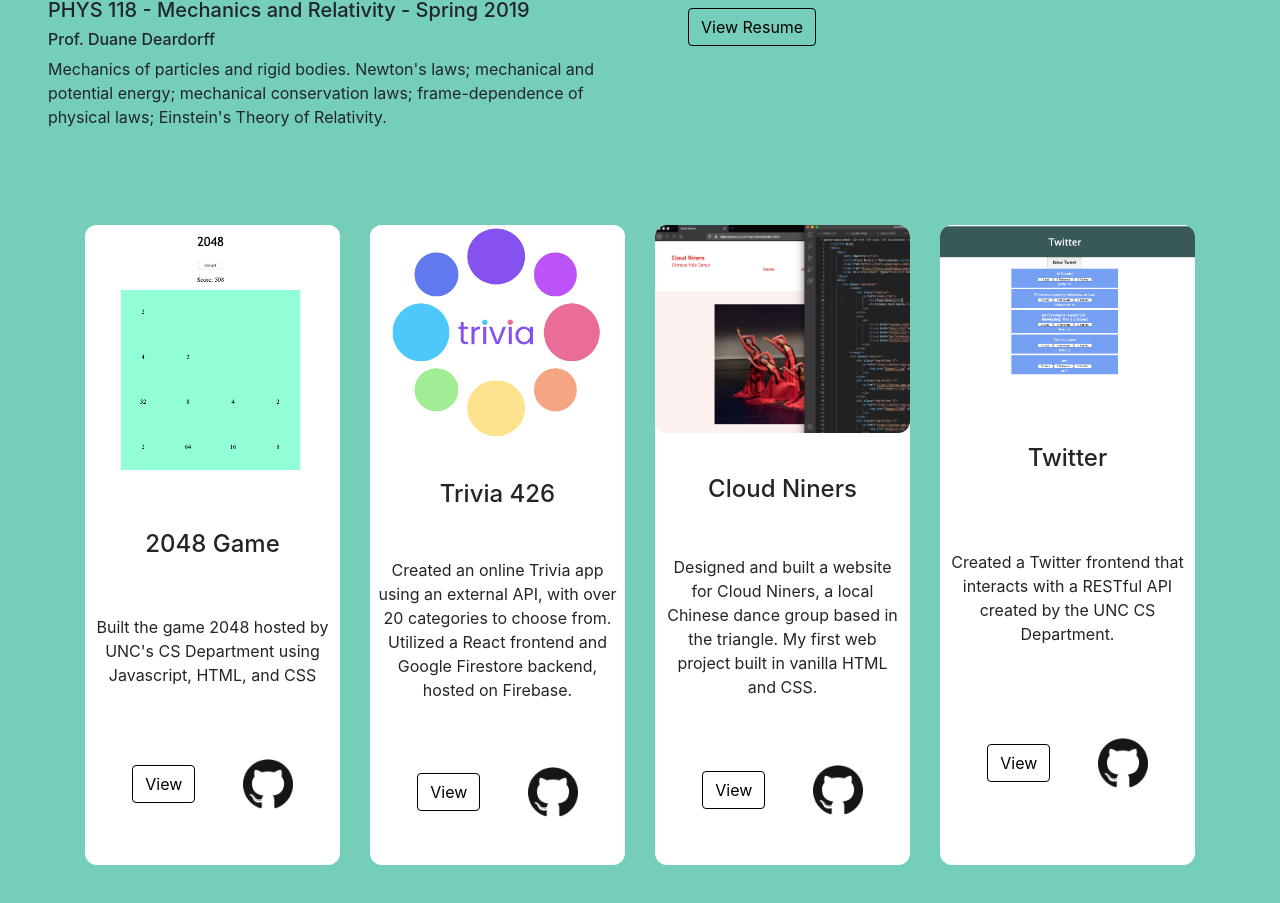
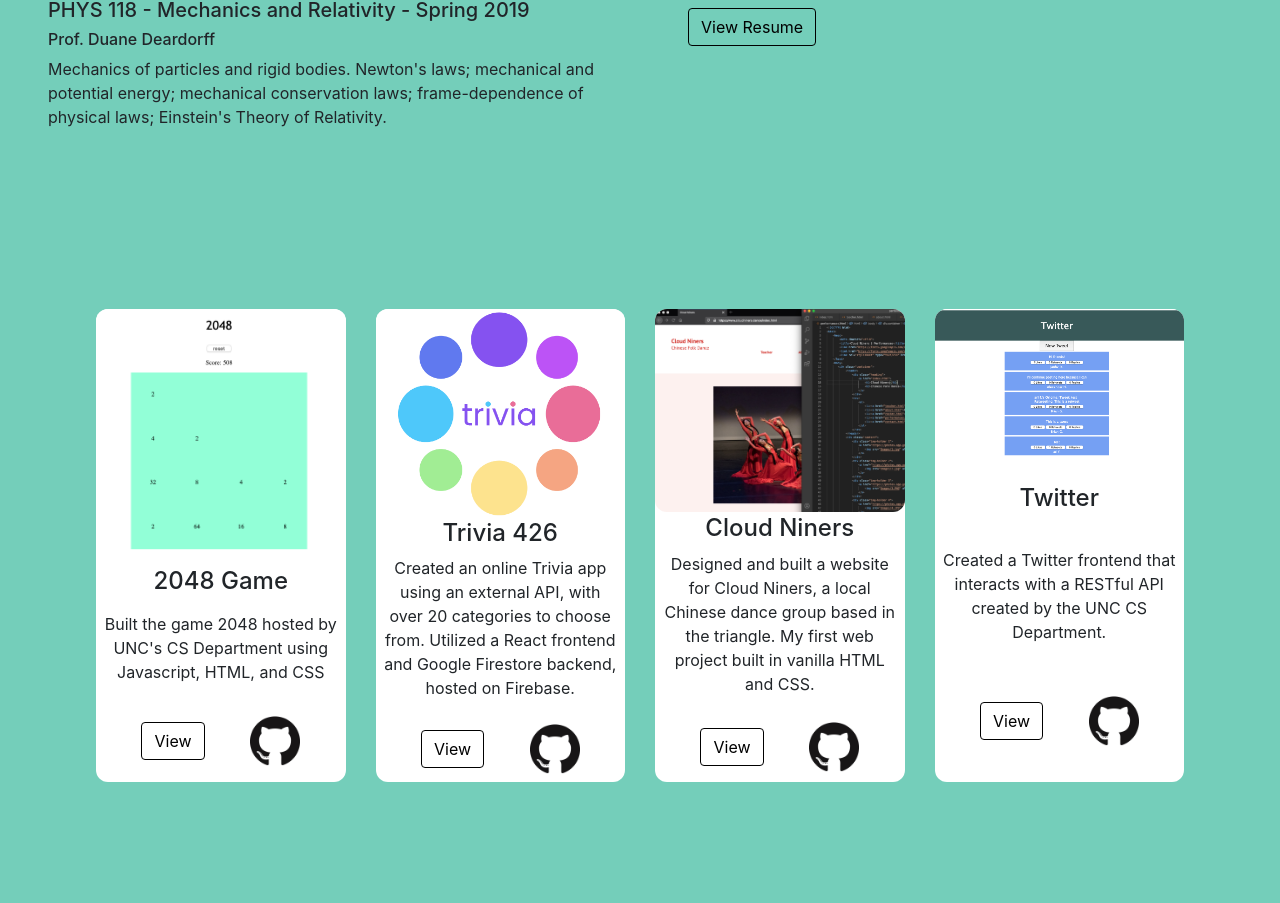
Before and after one commit to andrqwli/personal, a React (Create React App) app: page / in a window 1280 px wide. Shown: the part 1701-2604 px from the top of the page. Built offline with nearby package versions, Linux system fonts and the light colour scheme.

Commit message:
made responsive

```diff
--- a/src/components/Contact.js
+++ b/src/components/Contact.js
@@ -6,10 +6,10 @@ import linkedin from '../media/linkedin.svg';
 
 export default function Contact() {
     return (
-        <div className="page project" id="contact">
-            <Container>
+        <div className="page" id="contact">
+            <Container fluid>
                 <Row id="contact">
-                    <Col xs className="contact">
+                    <Col className="contact" sm={6} xs={8}>
                         <h2>Get In Touch</h2>
                         <p>I'm currently looking for new opportunities! Whether you have any questions about my background, skills, or experience, or simply just want to say hi, feel free to reach out!</p>
                         <a href="mailto:andrqwli@live.unc.edu">
--- a/src/components/Experience.js
+++ b/src/components/Experience.js
@@ -10,7 +10,7 @@ export default function Experience() {
         <div className='page' id="exp">
             <Container fluid>
                 <Row>
-                    <Col className="exp">
+                    <Col className="exp column" md={12} lg={6}>
                         <h3>Resume</h3>
                         <div className="resume">
                             <div className="ed">
@@ -29,7 +29,7 @@ export default function Experience() {
                             {Stem.map((obj) => <Coursework {...obj}/>)}
                         </div>
                     </Col>
-                    <Col className="exp">
+                    <Col className="exp column" md={12} lg={6}>
                         <h3>COMP Courses</h3>
                         <div className="courses">
                             {Courses.map((obj) => <Coursework {...obj}/>)}
--- a/src/components/Home.js
+++ b/src/components/Home.js
@@ -5,10 +5,10 @@ import Button from 'react-bootstrap/Button';
 
 export default function Home() {
     return (
-        <div className="home page" id="home">
+        <div className="page" id="home">
             <Container fluid>
                 <Row>
-                    <Col>
+                    <Col className="column home" md={12} lg={6}>
                         <div className="textbox">
                             <h4>Hi, my name is</h4>
                             <h1>Andrew Li.</h1>
@@ -19,7 +19,7 @@ export default function Home() {
                             </a>
                         </div>
                     </Col>
-                    <Col>
+                    <Col className="column home-img" md={12} lg={6}>
                         <div className="img-container">
                             <img src={headshot} alt='headshot'/>
                         </div>
--- a/src/components/Projects.js
+++ b/src/components/Projects.js
@@ -6,10 +6,10 @@ import {Container, Row, Col, Button} from 'react-bootstrap';
 export default function Projects() {
     return (
         <div className="page" id="projects">
-            <Container>
-                <Row>
+            <Container fluid className="px-lg-5">
+                <Row className="px-lg-5 px-sm-3">
                     {Proj.map((obj) => (
-                        <Col>
+                        <Col className="column projects" xl={3} lg={6} md={6} sm={12}>
                             <ProjectCard {...obj}/>
                         </Col>
                     ))}
--- a/src/css/App.css
+++ b/src/css/App.css
@@ -36,17 +36,78 @@ a {
 }
 
 .page {
-  min-height: 100vh;
+  display: -webkit-box;
+  display: -ms-flexbox;
+  display: flex;
   width: 100%;
   background-color: #74ceba;
 }
 
-.home {
-  background-color: #74ceba;
+@media (min-width: 992px) {
+  .page {
+    min-height: 100vh;
+    display: -webkit-box;
+    display: -ms-flexbox;
+    display: flex;
+    -webkit-box-align: center;
+        -ms-flex-align: center;
+            align-items: center;
+  }
+}
+
+@media (min-width: 768px) {
+  .page {
+    min-height: 100vh;
+    display: -webkit-box;
+    display: -ms-flexbox;
+    display: flex;
+    -webkit-box-align: center;
+        -ms-flex-align: center;
+            align-items: center;
+  }
+}
+
+@media (max-width: 768px) {
+  .page {
+    min-height: 100vh;
+    display: -webkit-box;
+    display: -ms-flexbox;
+    display: flex;
+    -webkit-box-align: center;
+        -ms-flex-align: center;
+            align-items: center;
+  }
+}
+
+.home-img {
+  display: -webkit-box;
+  display: -ms-flexbox;
+  display: flex;
+}
+
+@media (min-width: 768px) {
+  .home {
+    padding-top: 2em;
+    padding-bottom: 2em;
+  }
 }
 
 .img-container {
   max-width: 80%;
+}
+
+@media (min-width: 768px) {
+  .img-container {
+    padding-top: 2em;
+    padding-bottom: 2em;
+  }
+}
+
+@media (max-width: 768px) {
+  .img-container {
+    padding-top: 2em;
+    padding-bottom: 2em;
+  }
 }
 
 img {
@@ -54,7 +115,7 @@ img {
   border-radius: 12px;
 }
 
-.col {
+.column {
   display: -webkit-box;
   display: -ms-flexbox;
   display: flex;
@@ -68,24 +129,47 @@ img {
   -webkit-box-align: center;
       -ms-flex-align: center;
           align-items: center;
-  height: 100%;
-  min-height: 100vh;
+}
+
+@media (min-width: 768px) {
+  .column {
+    display: -webkit-box;
+    display: -ms-flexbox;
+    display: flex;
+  }
 }
 
 .container-fluid {
   display: -webkit-box;
   display: -ms-flexbox;
   display: flex;
-  min-height: 100vh;
+  height: 100%;
+  -webkit-box-pack: center;
+      -ms-flex-pack: center;
+          justify-content: center;
 }
 
 .row {
-  height: 90%;
+  display: -webkit-box;
+  display: -ms-flexbox;
+  display: flex;
 }
 
 .textbox {
   padding-left: 2em;
   text-align: left;
+}
+
+@media (min-width: 768px) {
+  .textbox {
+    padding-right: 2em;
+  }
+}
+
+@media (max-width: 768px) {
+  .textbox {
+    padding-right: 2em;
+  }
 }
 
 .btn-outline-primary {
@@ -138,9 +222,23 @@ img {
   padding-left: 3em;
 }
 
+@media (min-width: 768px) {
+  .projects {
+    padding-top: 1em;
+    padding-bottom: 1em;
+  }
+}
+
+@media (max-width: 768px) {
+  .projects {
+    padding-top: 1em;
+    padding-bottom: 1em;
+  }
+}
+
 .project-card {
   border-radius: 12px;
-  height: 80vh;
+  height: 100%;
   background-color: white;
   display: -webkit-box;
   display: -ms-flexbox;
@@ -198,10 +296,6 @@ img {
   width: 100%;
 }
 
-.contact {
-  max-width: 50%;
-}
-
 #contact {
   -webkit-box-pack: center;
       -ms-flex-pack: center;
--- a/src/css/App.scss
+++ b/src/css/App.scss
@@ -1,3 +1,30 @@
+$tablet: 768px;
+$desktop: 992px;
+//$xlarge: 1500px;
+
+@mixin tablet {
+    @media (min-width: #{$tablet}) {
+        @content;
+    }
+}
+
+@mixin desktop {
+    @media (min-width: #{$desktop}) {
+        @content;
+    }
+}
+
+@mixin phone {
+    @media (max-width: #{$tablet}) {
+        @content;
+    }
+}
+// @mixin xlarge {
+//     @media (min-width: #{$xlarge}) {
+//         @content;
+//     }
+// }
+
 .App {
     text-align: center;
 }
@@ -24,17 +51,55 @@ a {
     color: black;
 }
 .page {
-    min-height: 100vh;
+    display: flex;
     width: 100%;
     background-color: rgb(116, 206, 186);
+
+    @include desktop {
+        min-height: 100vh;
+        display: flex;
+        align-items: center;
+    }
+
+    @include tablet {
+        min-height: 100vh;
+        display: flex;
+        align-items: center;
+    }
+
+    @include phone {
+        min-height: 100vh;
+        display: flex;
+        align-items: center;
+    }
+}
+
+
+.home-img {
+    display: flex;
+    // @include tablet {
+    //     display: flex;
+    // }
 }
 
 .home {
-    background-color: rgb(116, 206, 186);
+    @include tablet {
+        padding-top: 2em;
+        padding-bottom: 2em;
+    }
 }
 
 .img-container {
     max-width: 80%;
+    @include tablet {
+        padding-top: 2em;
+        padding-bottom: 2em;
+    }
+
+    @include phone {
+        padding-top: 2em;
+        padding-bottom: 2em;
+    }
 }
 
 img {
@@ -42,27 +107,42 @@ img {
     border-radius: 12px;
 }
 
-.col {
+.column {
     display: flex;
     flex-direction: column;
     justify-content: center;
     align-items: center;
-    height: 100%;
-    min-height: 100vh;
+
+    @include tablet {
+        display: flex;
+    }
 }
 
 .container-fluid {
     display: flex;
-    min-height: 100vh;
+    height: 100%;
+    justify-content: center;
+    @include tablet {
+        //height: 100%;
+    }
 }
 
 .row {
-    height: 90%;
+    display: flex;
+
 }
 
 .textbox {
     padding-left: 2em;
     text-align: left;
+
+    @include tablet {
+        padding-right: 2em;
+    }
+
+    @include phone {
+        padding-right: 2em;
+    }
 }
 
 .btn-outline-primary {
@@ -98,9 +178,20 @@ img {
     padding-left: 3em;
 }
 
+.projects {
+    @include tablet {
+        padding-top: 1em;
+        padding-bottom: 1em;
+    }
+    @include phone {
+        padding-top: 1em;
+        padding-bottom: 1em;
+    }
+}
+
 .project-card {
     border-radius: 12px;
-    height: 80vh;
+    height: 100%;
     background-color: white;
     display: flex;
     flex-direction: column;
@@ -133,7 +224,7 @@ img {
 }
 
 .contact {
-    max-width: 50%;
+
 }
 
 #contact {
```
Also changed, not shown: 2 other files (tests, documents, lock files or other folders).
